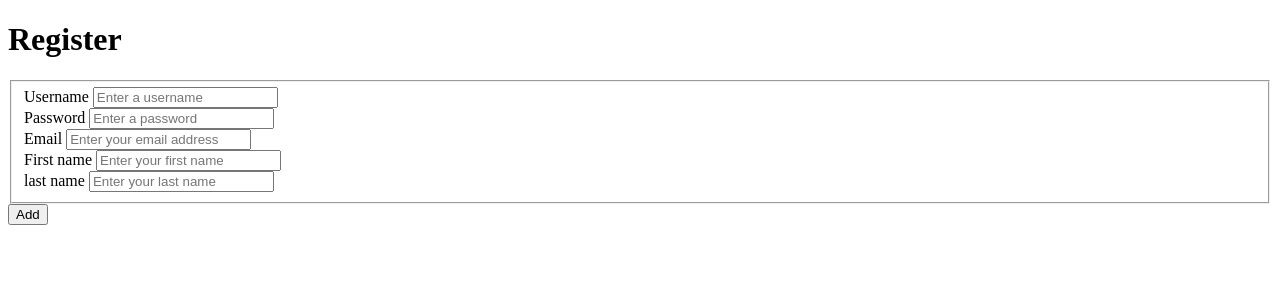
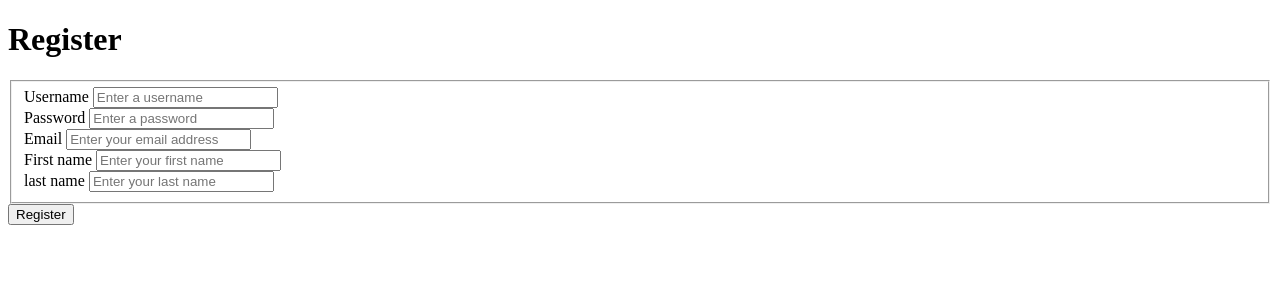
Before and after one commit to iam8/24.4-Auth, a Flask app: page /register in a window 1280 px wide. Shown: the top 300 px of the page. Run offline with Flask 3, Linux system fonts and the light colour scheme.

Commit message:
Change button label to make more sense

```diff
--- a/templates/register.jinja2
+++ b/templates/register.jinja2
@@ -32,7 +32,7 @@
             {% endfor %}
         </fieldset>
 
-        <button type="submit">Add</button>
+        <button type="submit">Register</button>
     </form>
 
 {% endblock content %}
```
